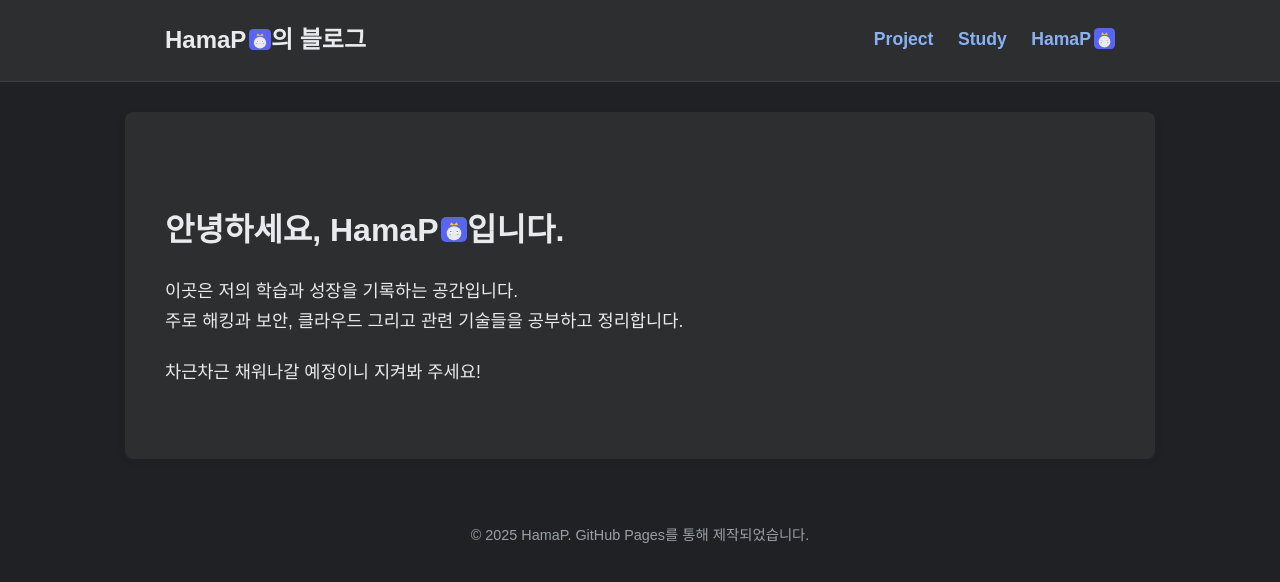
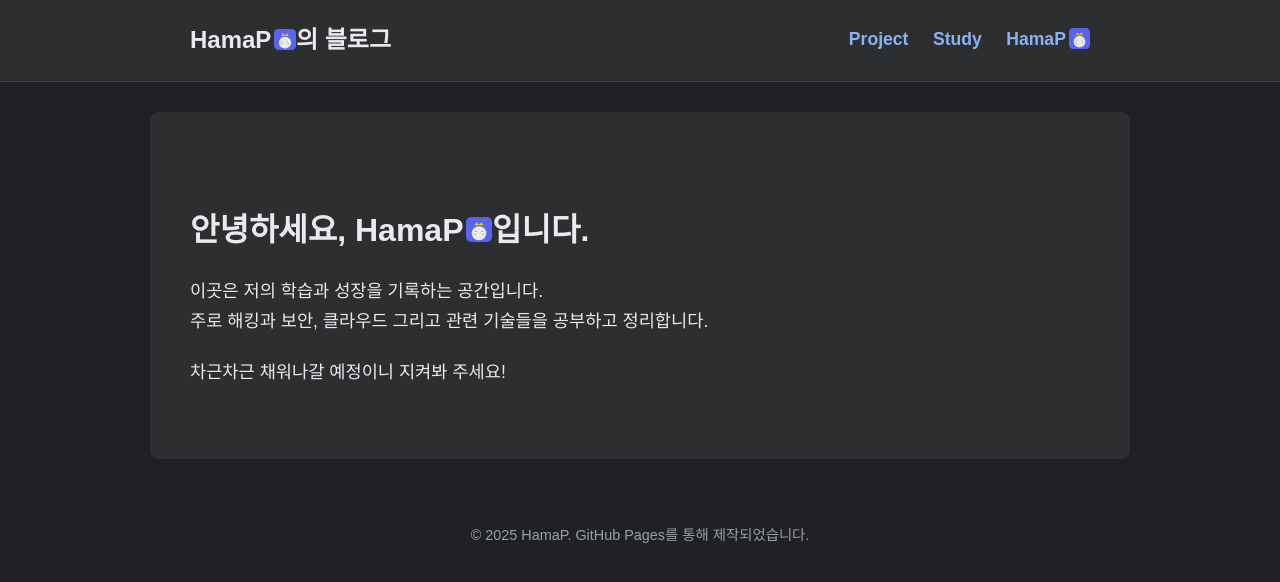
Before and after one commit to HamaP0/HamaP0.github.io, a Jekyll site: the page built from index.html, in a window 1280 px wide. Shown: the top 582 px of the page. Built offline with Jekyll 4.4.1, drawn with Linux system fonts in a browser that asks for light colours; some web fonts are replaced.

Commit message:
Update style.scss

```diff
--- a/assets/css/style.scss
+++ b/assets/css/style.scss
@@ -25,7 +25,7 @@
 body { font-family: "Pretendard", sans-serif; margin: 0; padding: 0; font-size: 16px; line-height: 1.7; background-color: var(--bg-color); color: var(--text-color); transition: background-color 0.3s, color 0.3s; }
 a { color: var(--link-color); text-decoration: none; }
 a:hover { text-decoration: underline; color: var(--link-hover-color); }
-.container { max-width: 950px; margin: 0 auto; padding: 0 20px; }
+.container { max-width: 900px; margin: 0 auto; padding: 0 20px; }
 hr { border: none; border-top: 1px solid var(--border-color); margin: 40px 0; }
 
 /* ------------------- */
@@ -42,7 +42,7 @@ hr { border: none; border-top: 1px solid var(--border-color); margin: 40px 0; }
 /* 메인 컨텐츠 영역      */
 /* ------------------- */
 .content-wrapper {
-  max-width: 950px; /* 800이 최대 너비 */
+  max-width: 900px; /* 800이 최대 너비 */
   margin: 0 auto 30px auto; /* 상 0, 좌우 auto(가운데정렬), 하 30px */
   padding: 50px 40px;
   background-color: var(--content-bg);
```
